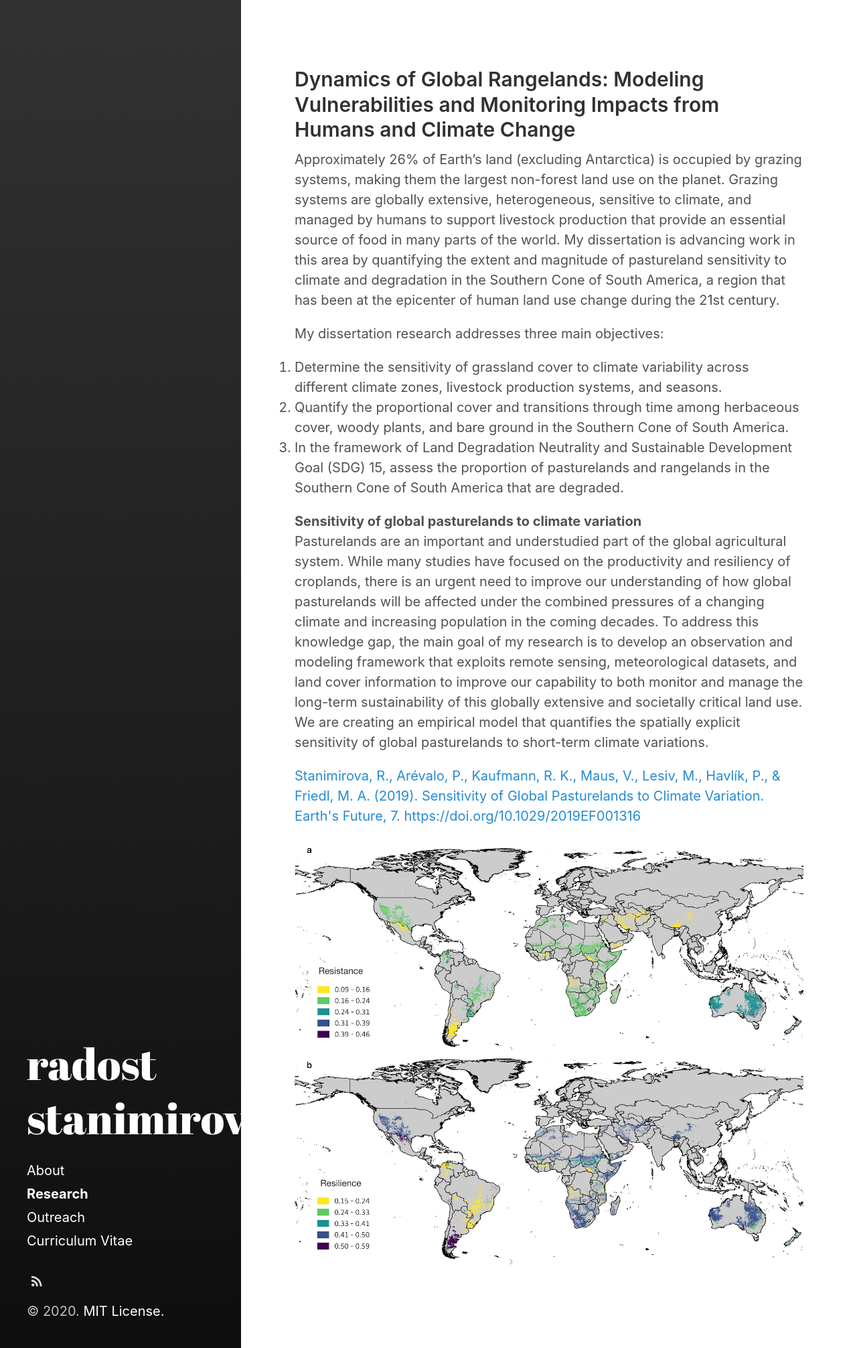
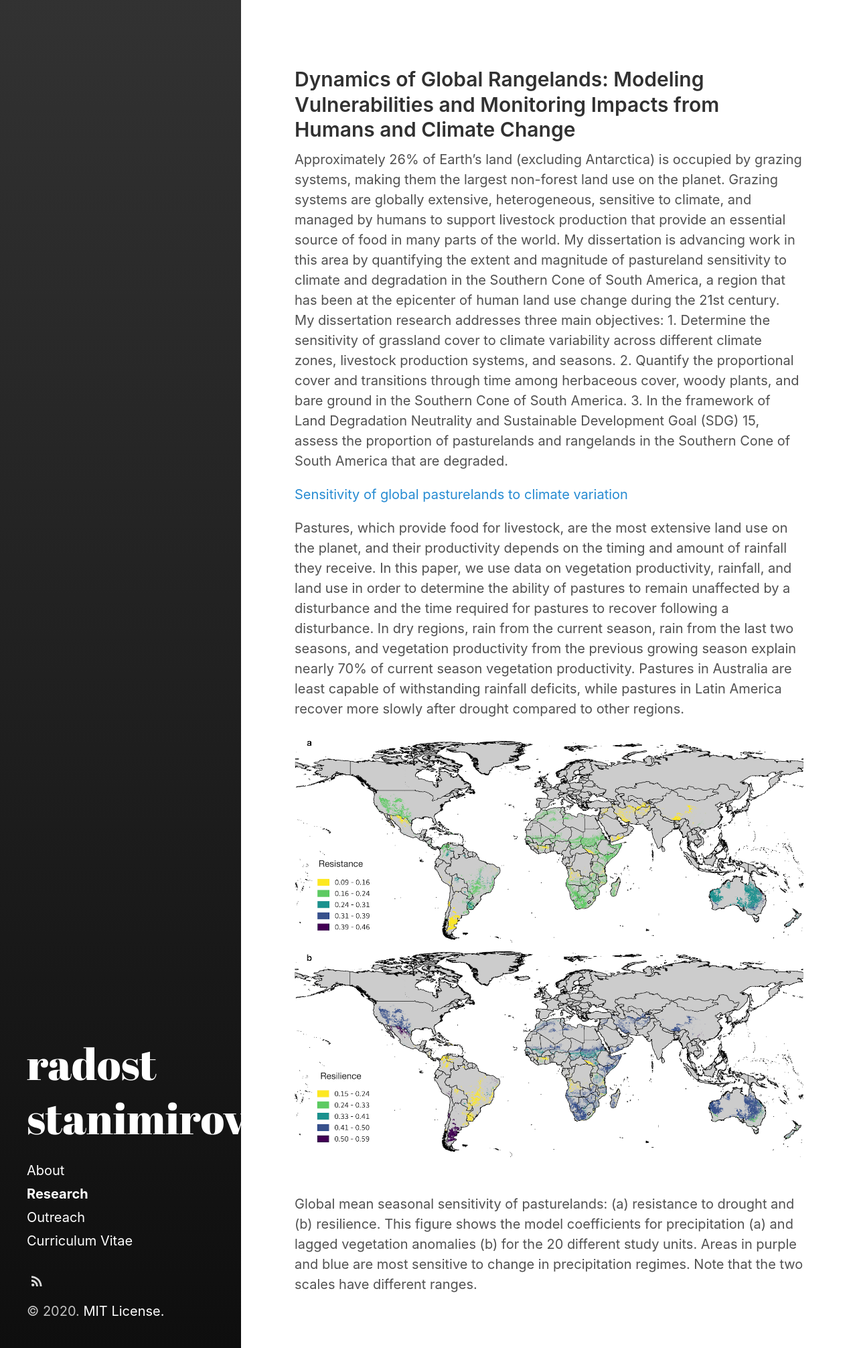
Before and after one commit to rkstan/rkstan.github.io, a Jekyll site: the page built from research.md, in a window 1280 px wide. Shown: the whole page at 67% size. Built offline with Jekyll 4.4.1, drawn with Linux system fonts in a browser that asks for light colours.

Commit message:
updated text and added figure caption

```diff
--- a/research.md
+++ b/research.md
@@ -7,8 +7,7 @@ sidebar_sort_order: 2
 
 ## Dynamics of Global Rangelands: Modeling Vulnerabilities and Monitoring Impacts from Humans and Climate Change
 
-Approximately 26% of Earth’s land (excluding Antarctica) is occupied by grazing systems, making them the largest non-forest land use on the planet. Grazing systems are globally extensive, heterogeneous, sensitive to climate, and managed by humans to support livestock production that provide an essential source of food in many parts of the world. My dissertation is advancing work in this area by quantifying the extent and magnitude of pastureland sensitivity to climate and degradation in the Southern Cone of South America, a region that has been at the epicenter of human land use change during the 21st century.
-
+<p>Approximately 26% of Earth’s land (excluding Antarctica) is occupied by grazing systems, making them the largest non-forest land use on the planet. Grazing systems are globally extensive, heterogeneous, sensitive to climate, and managed by humans to support livestock production that provide an essential source of food in many parts of the world. My dissertation is advancing work in this area by quantifying the extent and magnitude of pastureland sensitivity to climate and degradation in the Southern Cone of South America, a region that has been at the epicenter of human land use change during the 21st century.<br>
 
 My dissertation research addresses three main objectives:
 
@@ -16,9 +15,8 @@ My dissertation research addresses three main objectives:
 2. Quantify the proportional cover and transitions through time among herbaceous cover, woody plants, and bare ground in the Southern Cone of South America.
 3. In the framework of Land Degradation Neutrality and Sustainable Development Goal (SDG) 15, assess the proportion of pasturelands and rangelands in the Southern Cone of South America that are degraded.
 
-<p><b>Sensitivity of global pasturelands to climate variation</b><br>
-Pasturelands are an important and understudied part of the global agricultural system. While many studies have focused on the productivity and resiliency of croplands, there is an urgent need to improve our understanding of how global pasturelands will be affected under the combined pressures of a changing climate and increasing population in the coming decades. To address this knowledge gap, the main goal of my research is to develop an observation and modeling framework that exploits remote sensing, meteorological datasets, and land cover information to improve our capability to both monitor and manage the long-term sustainability of this globally extensive and societally critical land use. We are creating an empirical model that quantifies the spatially explicit sensitivity of global pasturelands to short-term climate variations.
-
-<p><a href="https://agupubs.onlinelibrary.wiley.com/doi/full/10.1029/2019EF001316">Stanimirova, R., Arévalo, P., Kaufmann, R. K., Maus, V., Lesiv, M., Havlík, P., & Friedl, M. A. (2019). Sensitivity of Global Pasturelands to Climate Variation. Earth's Future, 7. https://doi.org/10.1029/2019EF001316</a>
+<p><a href="https://agupubs.onlinelibrary.wiley.com/doi/full/10.1029/2019EF001316">Sensitivity of global pasturelands to climate variation</a><br>
+<p>Pastures, which provide food for livestock, are the most extensive land use on the planet, and their productivity depends on the timing and amount of rainfall they receive. In this paper, we use data on vegetation productivity, rainfall, and land use in order to determine the ability of pastures to remain unaffected by a disturbance and the time required for pastures to recover following a disturbance. In dry regions, rain from the current season, rain from the last two seasons, and vegetation productivity from the previous growing season explain nearly 70% of current season vegetation productivity. Pastures in Australia are least capable of withstanding rainfall deficits, while pastures in Latin America recover more slowly after drought compared to other regions.<br>
 
 <p> <img style="float: center;" src="../images/Figure5_new_full.png" width="800" height="600"> <br>
+Global mean seasonal sensitivity of pasturelands: (a) resistance to drought and (b) resilience. This figure shows the model coefficients for precipitation (a) and lagged vegetation anomalies (b) for the 20 different study units. Areas in purple and blue are most sensitive to change in precipitation regimes. Note that the two scales have different ranges.
```
